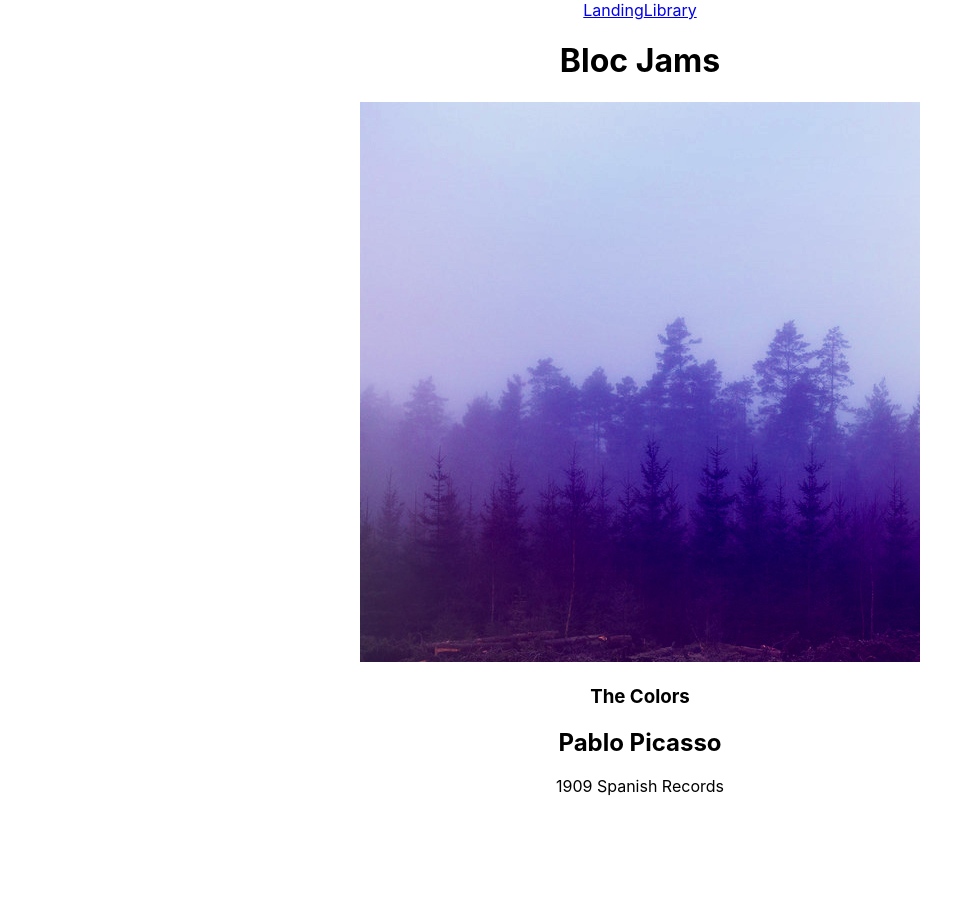
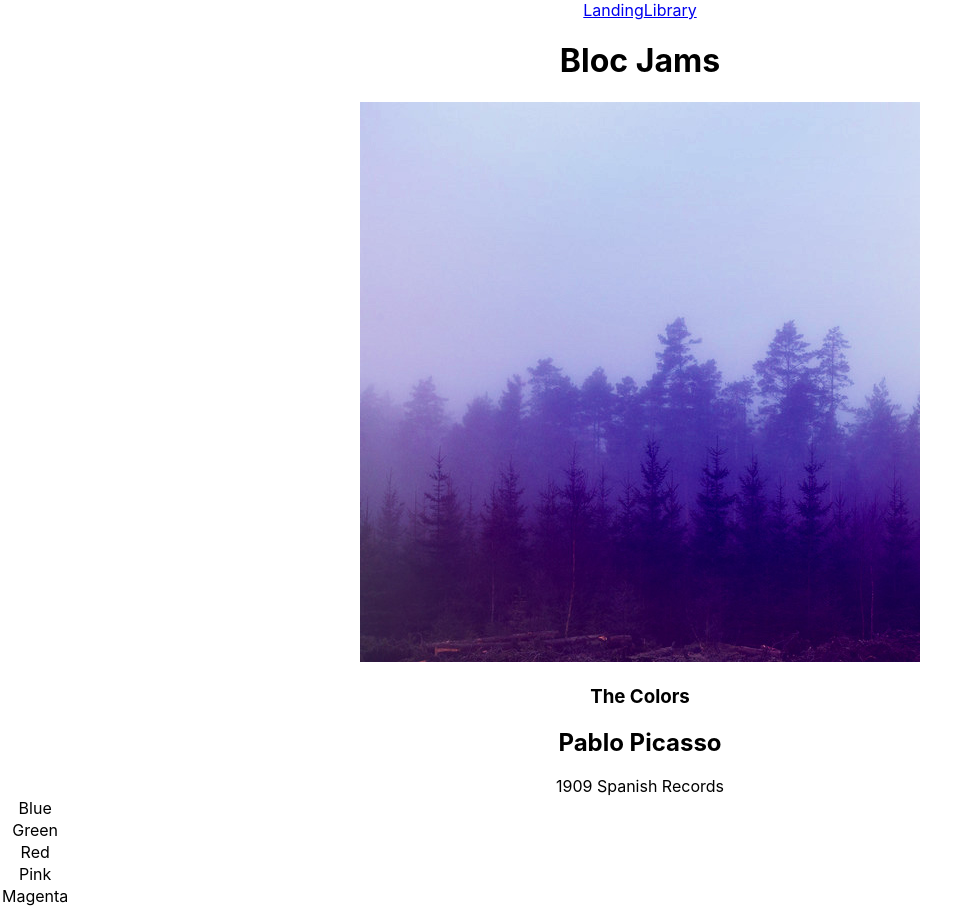
Before and after one commit to ngthu1995/bloc-jams-react, a React (Create React App) app: page /album/the-colors in a window 1280 px wide. Shown: the whole page, without its empty margins (0-980 px from the left). Before the commit the page ends 800 px from the top, so only its background shows below. Built offline with nearby package versions, Linux system fonts and the light colour scheme.

Commit message:
added song list

```diff
--- a/src/components/Album.js
+++ b/src/components/Album.js
@@ -27,6 +27,11 @@ class Album extends Component {
              <col id="song-duration-column" />
            </colgroup>
            <tbody>
+             {
+              this.state.album.songs.map( (song, index) =>
+                <tr key={index}>{song.title}</tr>
+              )
+             }
            </tbody>
          </table>
         </section>
```
